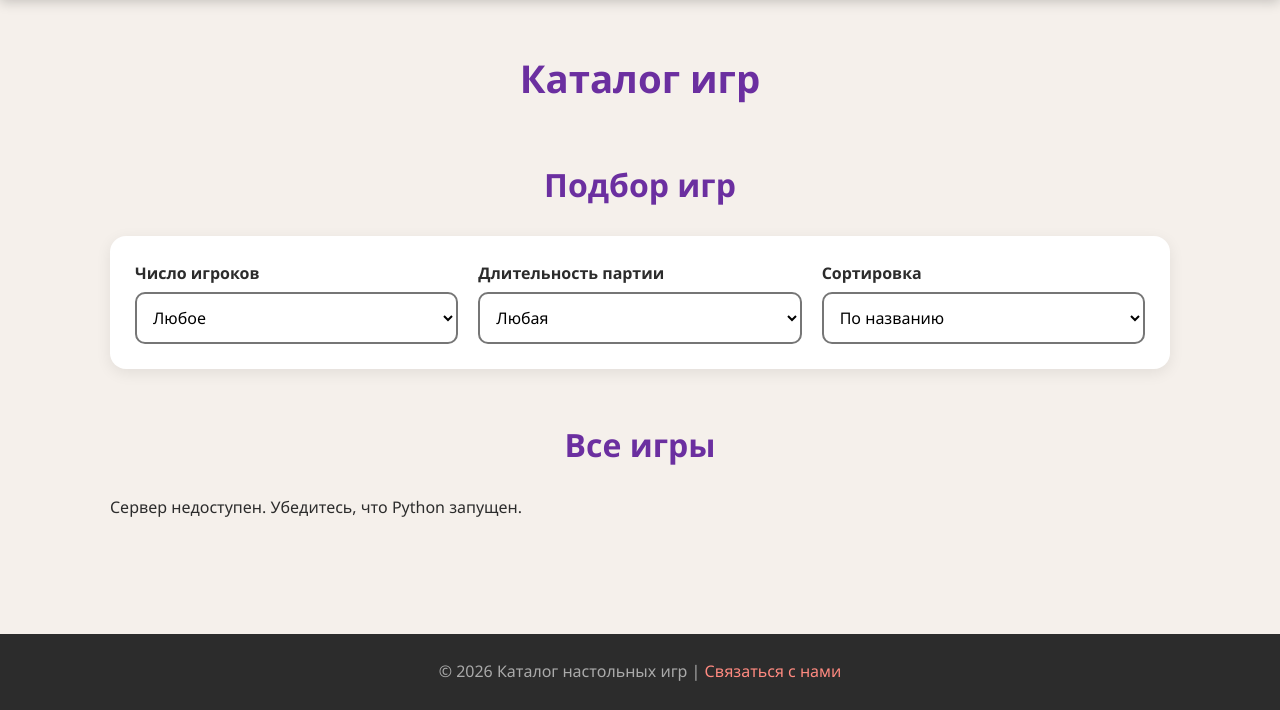
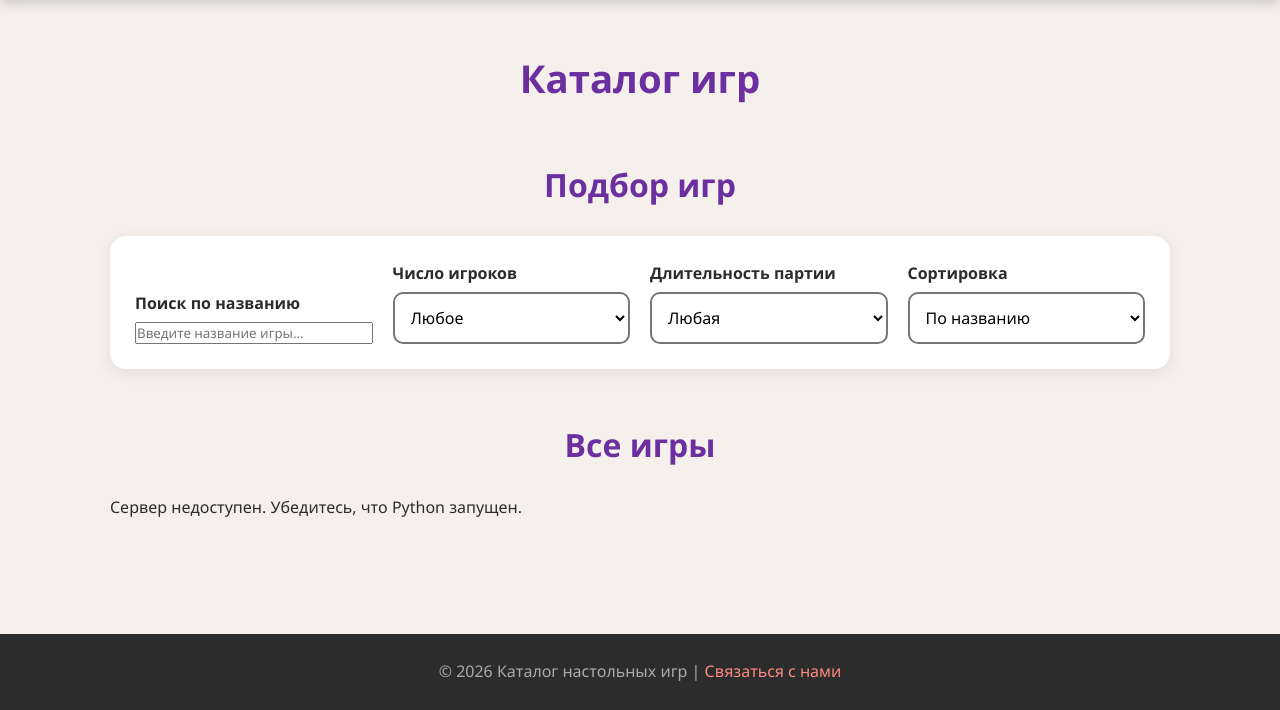
Before and after one commit to buhalkin/sit, a plain HTML site: page catalog.html in a window 1280 px wide. Shown: the part 90-800 px from the top of the page. Drawn offline with Linux system fonts and the light colour scheme; no server answers.

Commit message:
Update catalog.html

```diff
--- a/catalog.html
+++ b/catalog.html
@@ -34,6 +34,13 @@
         <h2 id="filter-title">Подбор игр</h2>
         <!-- Форма фильтра: изменения применяются сразу, без перезагрузки (скрипт catalog.js) -->
         <form id="catalog-filter" class="catalog-tools" action="catalog.html" method="get">
+
+            <!-- ДОБАВЛЕНО ПОЛЕ ПОИСКА -->
+            <label>
+                Поиск по названию
+                <input type="text" id="search-input" name="search" placeholder="Введите название игры...">
+            </label>
+
             <label>
                 Число игроков
                 <select name="players">
@@ -76,8 +83,6 @@
         <!-- Количество найденных игр: aria-live сообщает об изменениях программам экранного доступа -->
         <p id="results-count" class="results" aria-live="polite"></p>
         <p id="no-results" class="no-results" hidden>По выбранным условиям игр не нашлось. Попробуйте изменить фильтр.</p>
-
-        <!-- СЮДА JAVASCRIPT БУДЕТ ВСТАВЛЯТЬ КАРТОЧКИ ИЗ БАЗЫ ДАННЫХ -->
         <div id="catalog-list" class="cards">
             <!-- Карточки загрузятся автоматически из Python-сервера -->
         </div>
```
